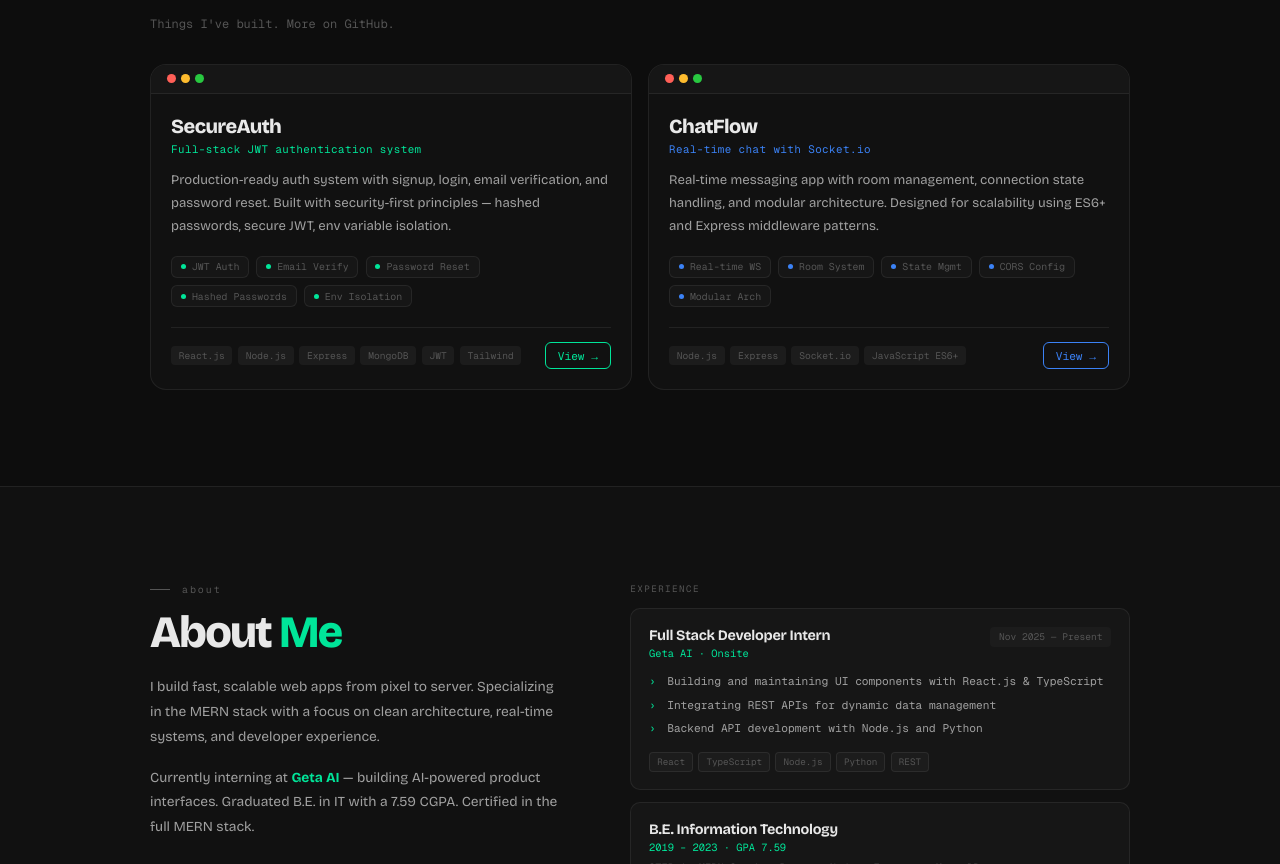
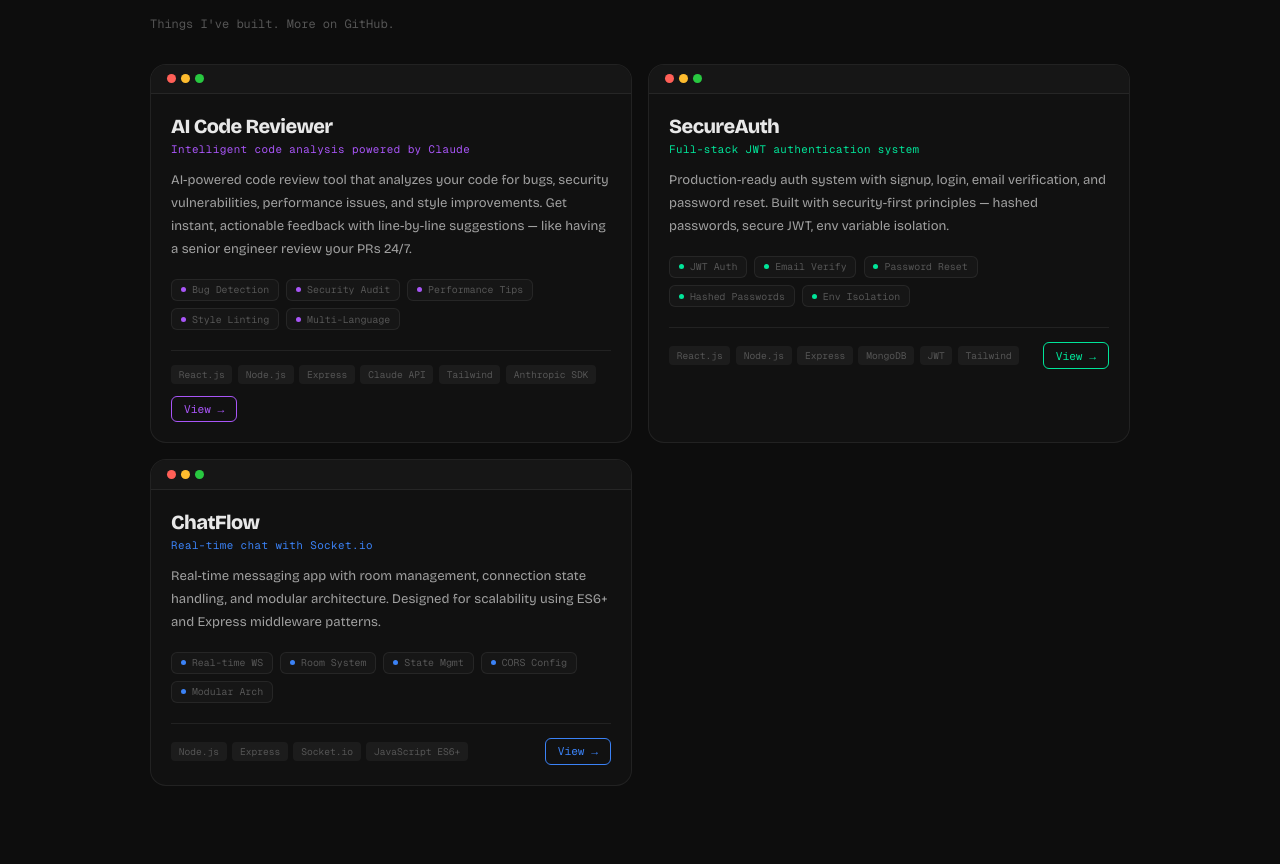
Before and after one commit to Akashmehr/Portfolio, a React (Create React App) app: page / in a window 1280 px wide. Shown: the part 988-1852 px from the top of the page. Built offline with nearby package versions, Linux system fonts and the light colour scheme.

Commit message:
Add Project

```diff
--- a/src/data/data.js
+++ b/src/data/data.js
@@ -47,17 +47,27 @@ export const data = {
 
   projects: [
     {
-      num: "01",
+      num: "03",
+      name: "AI Code Reviewer",
+      tagline: "Intelligent code analysis powered by Claude",
+      desc: "AI-powered code review tool that analyzes your code for bugs, security vulnerabilities, performance issues, and style improvements. Get instant, actionable feedback with line-by-line suggestions — like having a senior engineer review your PRs 24/7.",
+      stack: ["React.js", "Node.js", "Express", "Claude API", "Tailwind", "Anthropic SDK"],
+      features: ["Bug Detection", "Security Audit", "Performance Tips", "Style Linting", "Multi-Language"],
+      accent: "#a855f7",
+      link: "https://ai-code-reviewer-three-tawny.vercel.app/login",
+    },
+    {
+      num: "03",
       name: "SecureAuth",
       tagline: "Full-stack JWT authentication system",
       desc: "Production-ready auth system with signup, login, email verification, and password reset. Built with security-first principles — hashed passwords, secure JWT, env variable isolation.",
       stack: ["React.js", "Node.js", "Express", "MongoDB", "JWT", "Tailwind"],
       features: ["JWT Auth", "Email Verify", "Password Reset", "Hashed Passwords", "Env Isolation"],
       accent: "#00e599",
-      link: "#",
+      link: "https://github.com/Akashmehr/System-Authentication",
     },
     {
-      num: "02",
+      num: "03",
       name: "ChatFlow",
       tagline: "Real-time chat with Socket.io",
       desc: "Real-time messaging app with room management, connection state handling, and modular architecture. Designed for scalability using ES6+ and Express middleware patterns.",
```
